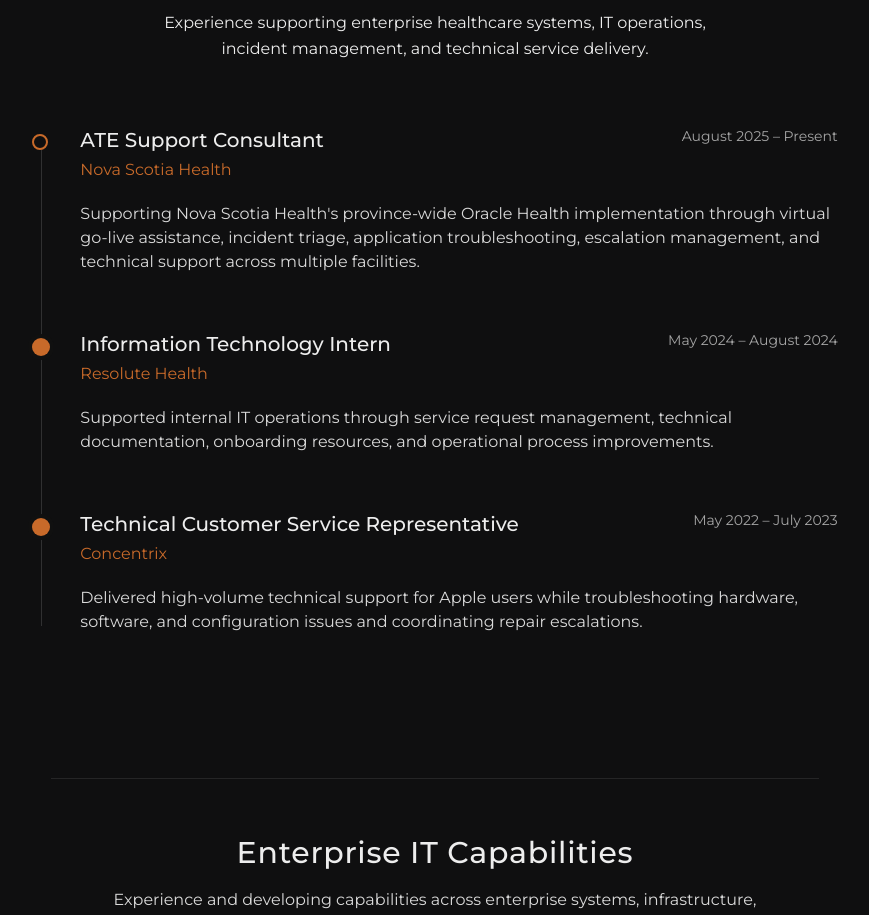
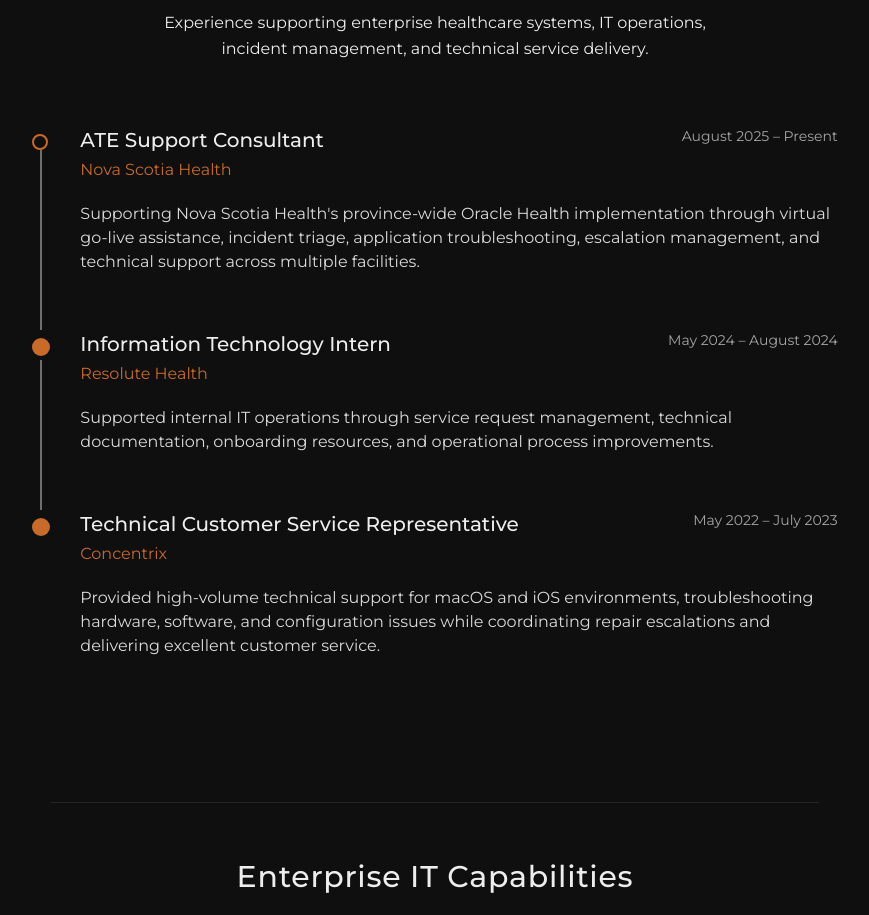
Before and after one commit to cameronhilliard/portfolio-2025, a Next.js app: page / in a window 1280 px wide. Shown: the part 1100-2015 px from the top of the page, without its empty margins (205-1074 px from the left). Built offline with nearby package versions, Linux system fonts and the light colour scheme; what tailwindcss-animated would draw is missing.

Commit message:
latest and greatest today

```diff
--- a/src/app/components/Homepage.js
+++ b/src/app/components/Homepage.js
@@ -114,12 +114,13 @@
 
   <div className="relative mt-16 mx-auto max-w-4xl">
   {/* Vertical timeline line */}
-  <div className="absolute left-[7px] top-2 bottom-2 w-px bg-[#EDEDED]/15 sm:left-[9px]" />
-
  {/* Job 1 */}
 <div className="relative pb-14 pl-10 sm:pl-12">
-    {/* Current Timeline dot */}
-    <div className="absolute left-0 top-2 h-4 w-4 rounded-full border-2 border-[#C86A2A] bg-background" />
+  {/* Current timeline dot */}
+  <div className="absolute left-0 top-2 z-10 h-4 w-4 rounded-full border-2 border-[#C86A2A] bg-background" />
+
+  {/* Connector to next job */}
+  <div className="absolute left-[7px] top-6 bottom-0 w-[2px] bg-white/40 sm:left-[8px]" />
 
   <div className="flex flex-col gap-2 sm:flex-row sm:items-start sm:justify-between">
     <div>
@@ -147,7 +148,11 @@
 
 {/* Job 2 */}
 <div className="relative pb-14 pl-10 sm:pl-12">
-    <div className="absolute left-0 top-2 h-4 w-4 rounded-full bg-[#C86A2A] ring-4 ring-[#101010] sm:h-[18px] sm:w-[18px]" />
+  {/* Filled timeline dot */}
+  <div className="absolute left-0 top-2 z-10 h-4 w-4 rounded-full bg-[#C86A2A] ring-4 ring-background sm:h-[18px] sm:w-[18px]" />
+
+  {/* Connector to next job */}
+  <div className="absolute left-[7px] top-6 bottom-0 w-[2px] bg-white/40 sm:left-[8px]" />
 
   <div className="flex flex-col gap-2 sm:flex-row sm:items-start sm:justify-between">
     <div>
@@ -174,7 +179,8 @@
 
 {/* Job 3 */}
 <div className="relative pl-10 sm:pl-12">
-    <div className="absolute left-0 top-2 h-4 w-4 rounded-full bg-[#C86A2A] ring-4 ring-[#101010] sm:h-[18px] sm:w-[18px]" />
+  {/* Final dot — no connector */}
+  <div className="absolute left-0 top-2 z-10 h-4 w-4 rounded-full bg-[#C86A2A] ring-4 ring-background sm:h-[18px] sm:w-[18px]" />
 
   <div className="flex flex-col gap-2 sm:flex-row sm:items-start sm:justify-between">
     <div>
@@ -193,9 +199,7 @@
   </div>
 
   <p className="mt-5 max-w-3xl font-mont text-sm leading-7 text-[#DADADA] sm:text-base">
-      Delivered high-volume technical support for Apple users while
-      troubleshooting hardware, software, and configuration issues and
-      coordinating repair escalations.
+   Provided high-volume technical support for macOS and iOS environments, troubleshooting hardware, software, and configuration issues while coordinating repair escalations and delivering excellent customer service.
   </p>
 </div>
 </div>
```
Lines whose indentation alone changed are shown as unchanged.
